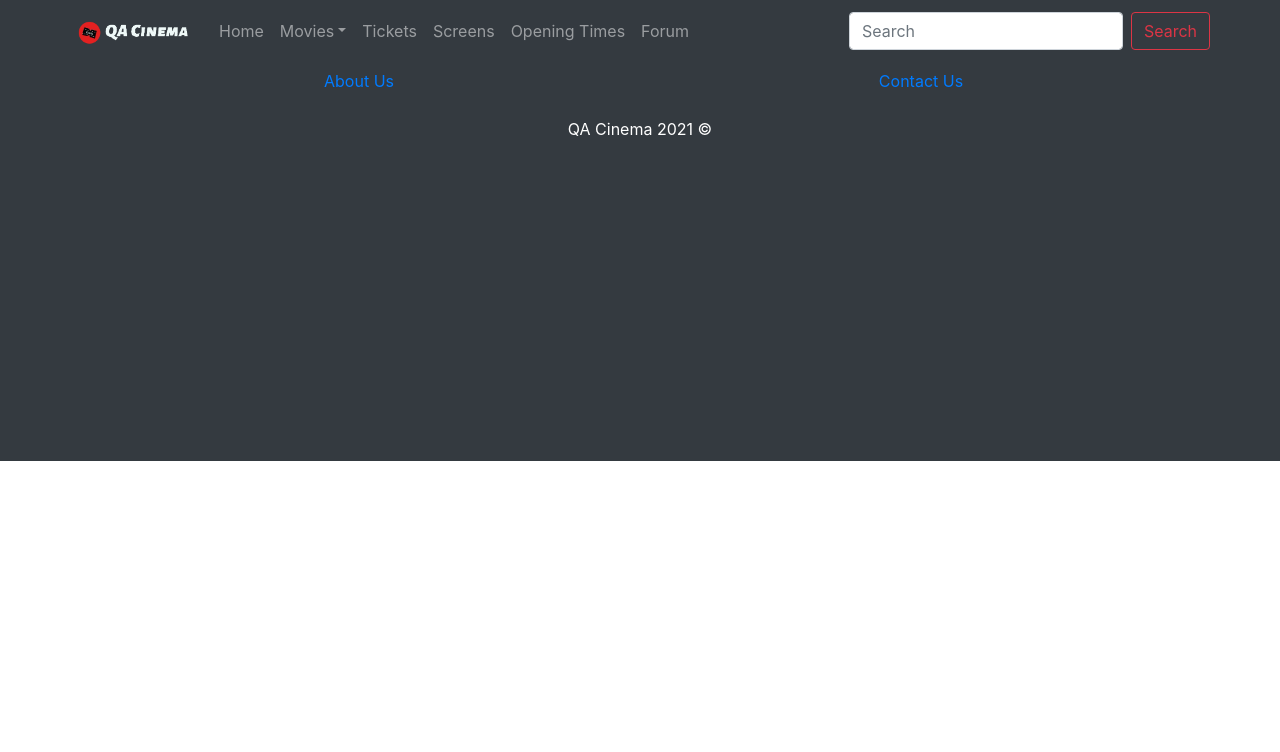
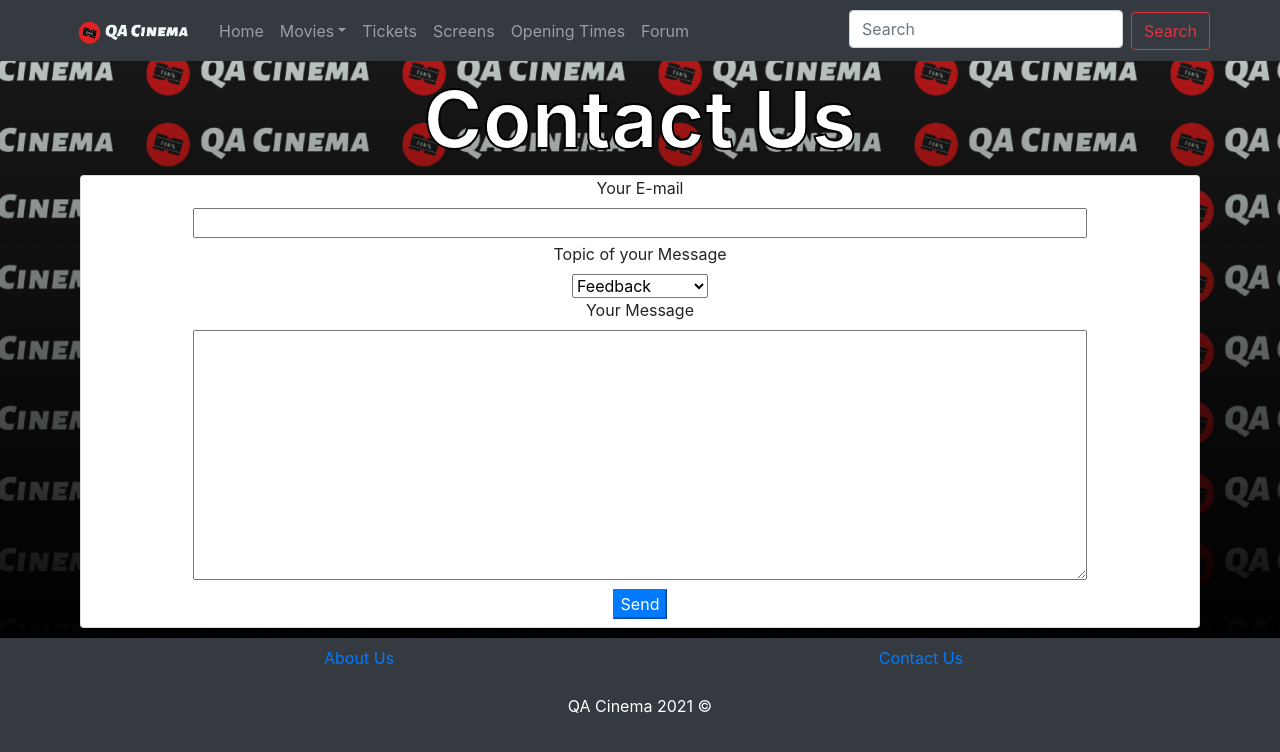
Before and after one commit to QA-AKAM/QACinema-Project, a React (Create React App) app in the folder frontend/: page /ContactUs in a window 1280 px wide. Shown: the top 752 px of the page. Built offline with nearby package versions, Linux system fonts and the light colour scheme.

Commit message:
MH: ContactUs page added

```diff
--- a/frontend/src/App.js
+++ b/frontend/src/App.js
@@ -7,6 +7,7 @@ import Tickets from './Components/TicketBooking/Tickets';
 import Screens from './Components/Information/Screens';
 import OpeningTimes from './Components/Information/OpeningTimes';
 import Forum from './Components/Information/Forum';
+import ContactUs from './Components/Information/ContactUs';
 import 'bootstrap/dist/css/bootstrap.min.css';
 import Footer from './Components/Footer/Footer';
 
@@ -50,6 +51,10 @@ function App() {
             <Forum />
           </Route>
 
+          <Route path="/ContactUs">
+            <ContactUs />
+          </Route>
+
         </Switch>
       </Router>
       <Footer />
--- a/frontend/src/Components/Information/ContactUs.jsx
+++ b/frontend/src/Components/Information/ContactUs.jsx
@@ -0,0 +1,75 @@
+import { Modal, Button } from 'react-bootstrap'
+import { useState } from 'react';
+import { Card } from 'react-bootstrap';
+import '../../CSS/Pages.css';
+
+const ContactUs = () => {
+
+    const [email, setEmail] = useState('');
+    const [topic, setTopic] = useState('feedback');
+    const [message, setMessage] = useState('');
+
+    const [show, setShow] = useState(false);
+
+    const handleClose = () => {
+        setShow(false);
+        setEmail('');
+        setTopic('feedback');
+        setMessage('');
+    }
+
+    const handleShow = () => setShow(true);
+
+
+    const handleSubmit = (e) => {
+        e.preventDefault();
+        sendMessage();
+    }
+
+    const sendMessage = () => {
+        handleShow();
+    }
+
+    return (
+        <div class='background'>
+            <div class='container'>
+                <h1 class='landing-text'> Contact Us </h1>
+                <Card>
+                    <form>
+                        <label> Your E-mail </label><br />
+                        <input type='email' id='email' onChange={(event) => {
+                            return setEmail(event.target.value);
+                        }} value={email}></input><br />
+                        <label> Topic of your Message </label><br />
+                        <select name='subject' id='subject' onChange={(event) => {
+                            return setTopic(event.target.value);
+                        }} value={topic}>
+                            <option value='feedback'> Feedback </option>
+                            <option value='venue'> Venue Booking </option>
+                            <option value='message'> Other </option>
+                        </select><br />
+                        <label> Your Message </label><br />
+                        <textarea id='message' onChange={(event) => {
+                            return setMessage(event.target.value);
+                        }} value={message}></textarea><br />
+                        <button class='button btn-primary' id='submit' type='submit' onClick={handleSubmit}> Send </button>
+
+                        <Modal show={show} onHide={handleClose}>
+                            <Modal.Header closeButton>
+                                <Modal.Title> Thanks for your E-mail!</Modal.Title>
+                            </Modal.Header>
+                            <Modal.Body>We appreciate your {topic} and will get back you as soon as we can. You can expect a reply from us sent to {email} within the next 5 working days.</Modal.Body>
+                            <Modal.Footer>
+                                <Button variant="secondary" onClick={handleClose}>
+                                    Close
+                                </Button>
+                            </Modal.Footer>
+                        </Modal>
+                    </form>
+                </Card>
+            </div>
+        </div>
+    )
+}
+
+export default ContactUs;
--- a/frontend/src/Resources/Screens.css
+++ b/frontend/src/Resources/Screens.css
@@ -3,8 +3,9 @@
 }
 
 .container input {
-  width: 100%;
+  width: 95%;
   clear: both;
+  margin-bottom: 4px;
 }
 
 .container .ticket-type{
@@ -28,4 +29,14 @@ input:valid+span:after {
 
 form #submit {
     margin: 3px;
+    margin-bottom: 8px;
 }
+
+input#email {
+    width:80%;
+}
+
+textarea#message {
+    width: 80%;
+    height: 250px;
+}
```
